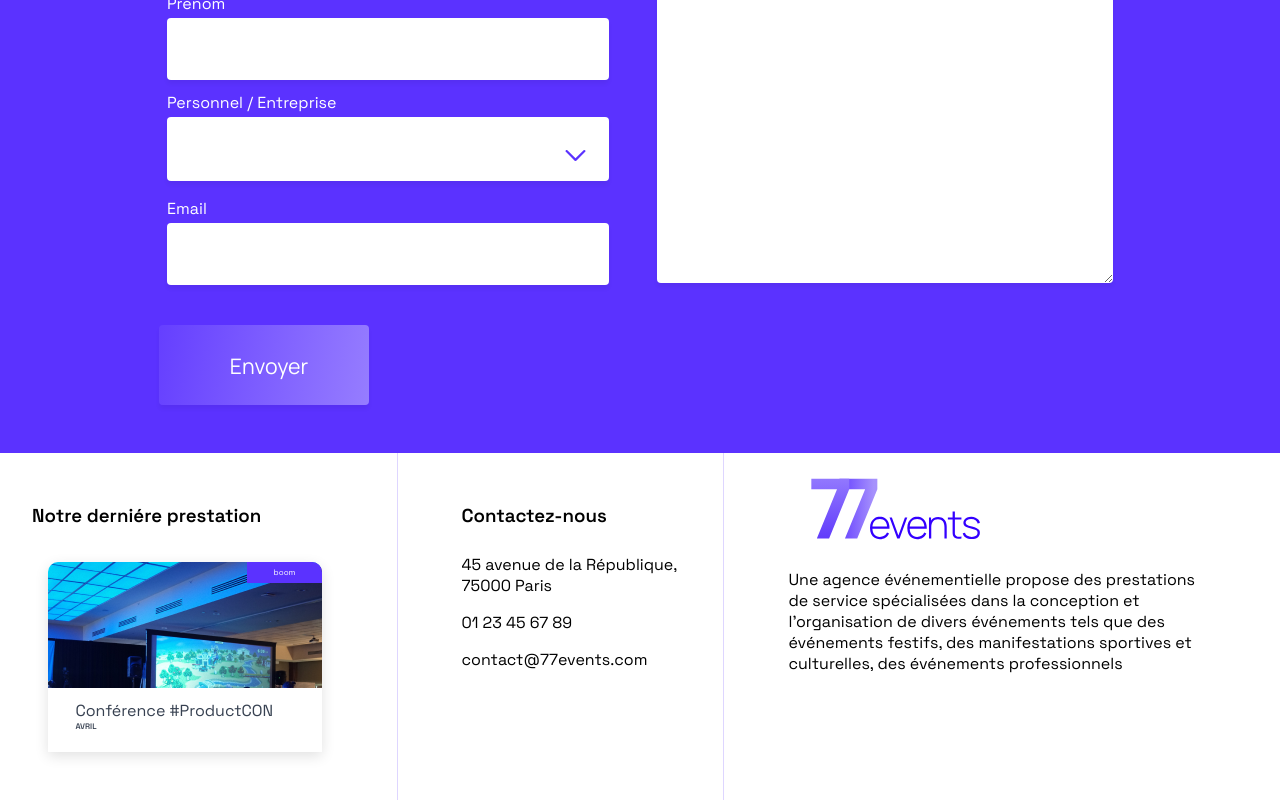
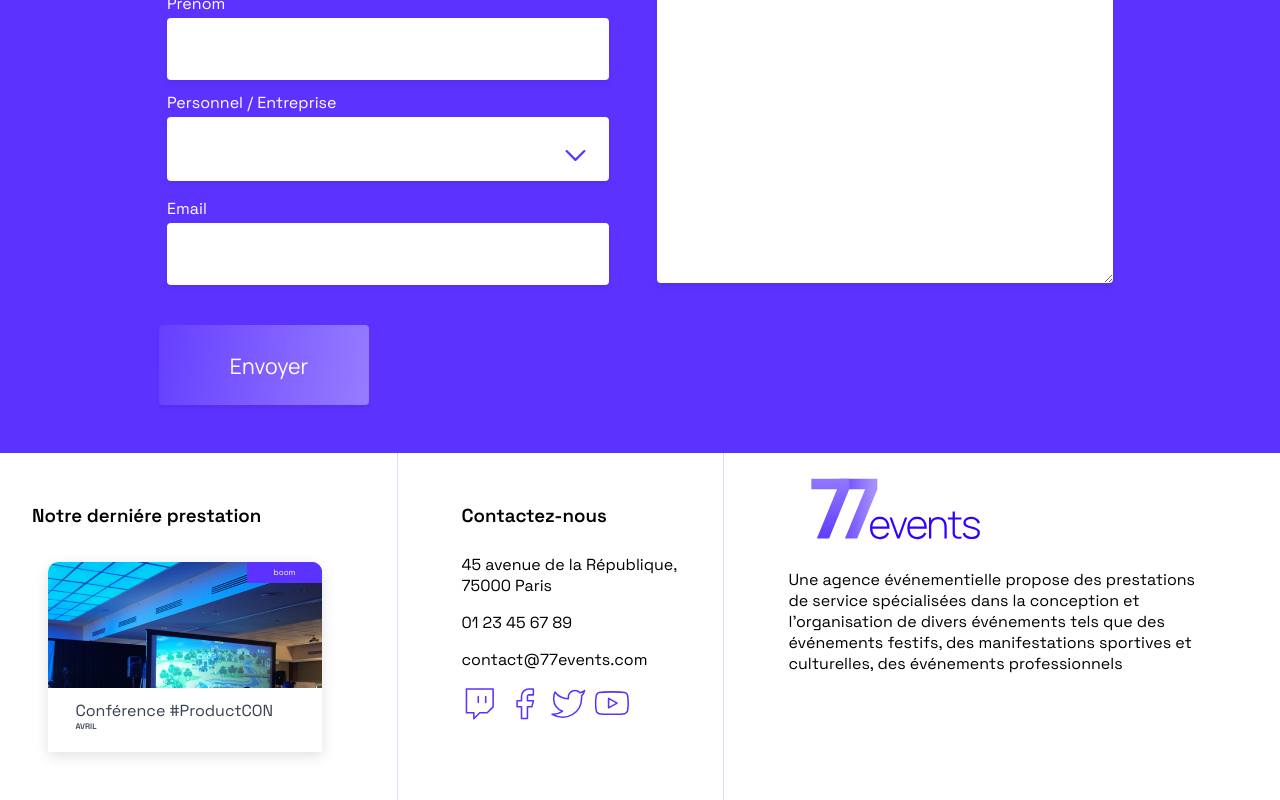
Before and after one commit to benjii66/Projet-10-724Events, a React (Create React App) app: page / in a window 1280 px wide. Shown: the part 5660-6460 px from the top of the page. Built offline with nearby package versions, Linux system fonts and the light colour scheme.

Commit message:
put social links

```diff
--- a/src/pages/Home/index.js
+++ b/src/pages/Home/index.js
@@ -10,6 +10,7 @@ import Logo from "../../components/Logo";
 import Form from "../../containers/Form";
 import Modal from "../../containers/Modal";
 import { useData } from "../../contexts/DataContext";
+import Icon from "../../components/Icon";
 
 const Page = () => {
   const {last} = useData()
@@ -134,9 +135,10 @@ const Page = () => {
         <div>01 23 45 67 89</div>
         <div>contact@77events.com</div>
         <div>
-        <a href="#twitch" aria-label="Lien vers Twitch"/>
-        <a href="#facebook" aria-label="Lien vers facebook"/>
-        <a href="#youtube" aria-label="Lien vers youtube"/>
+          <Icon name="twitch"/>
+          <Icon name="facebook"/>
+          <Icon name="twitter"/>
+          <Icon name="youtube"/>
         </div>
       </div>
       <div className="col description">
```
Also changed, not shown: 2 other files (tests, documents, lock files or other folders).
